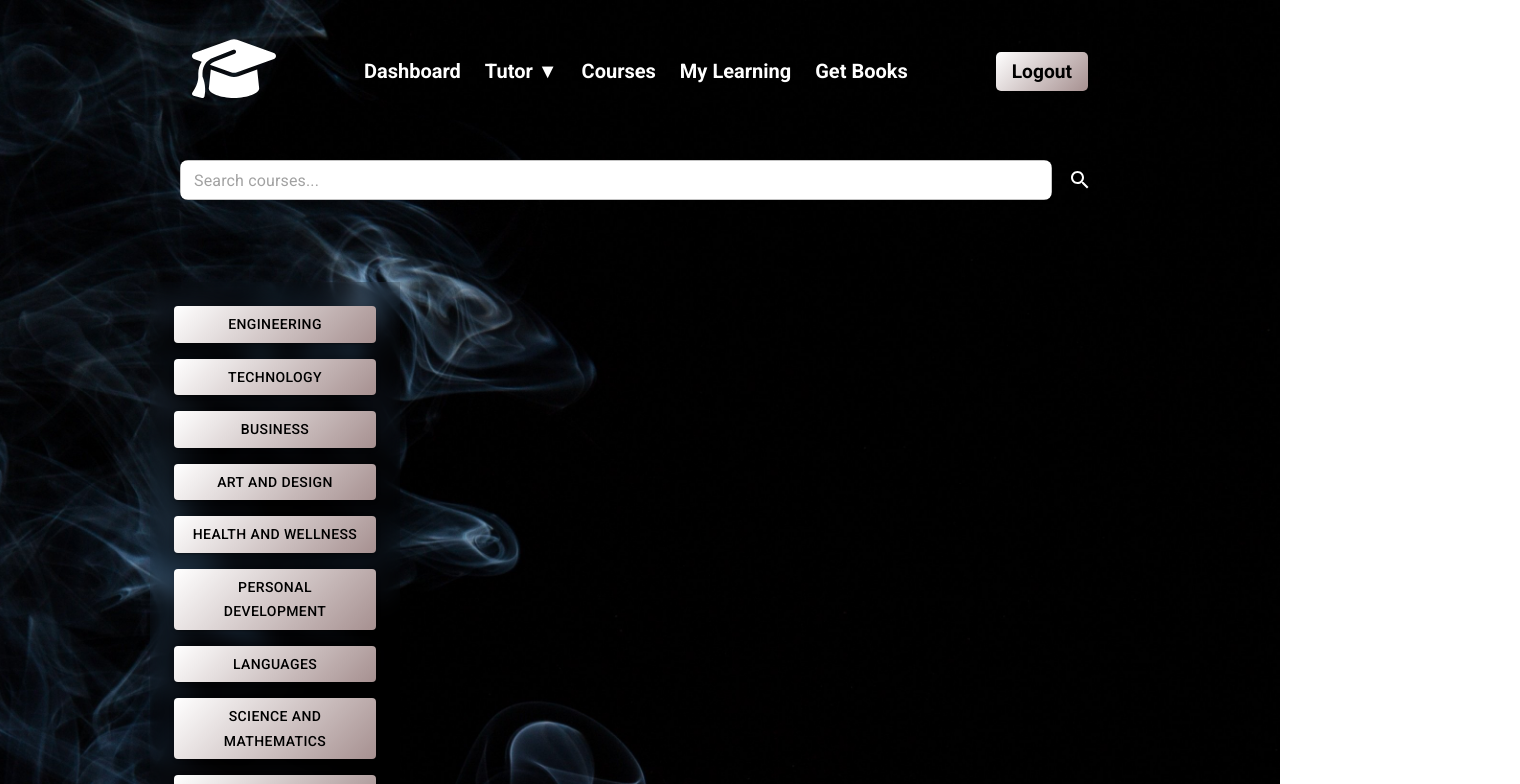
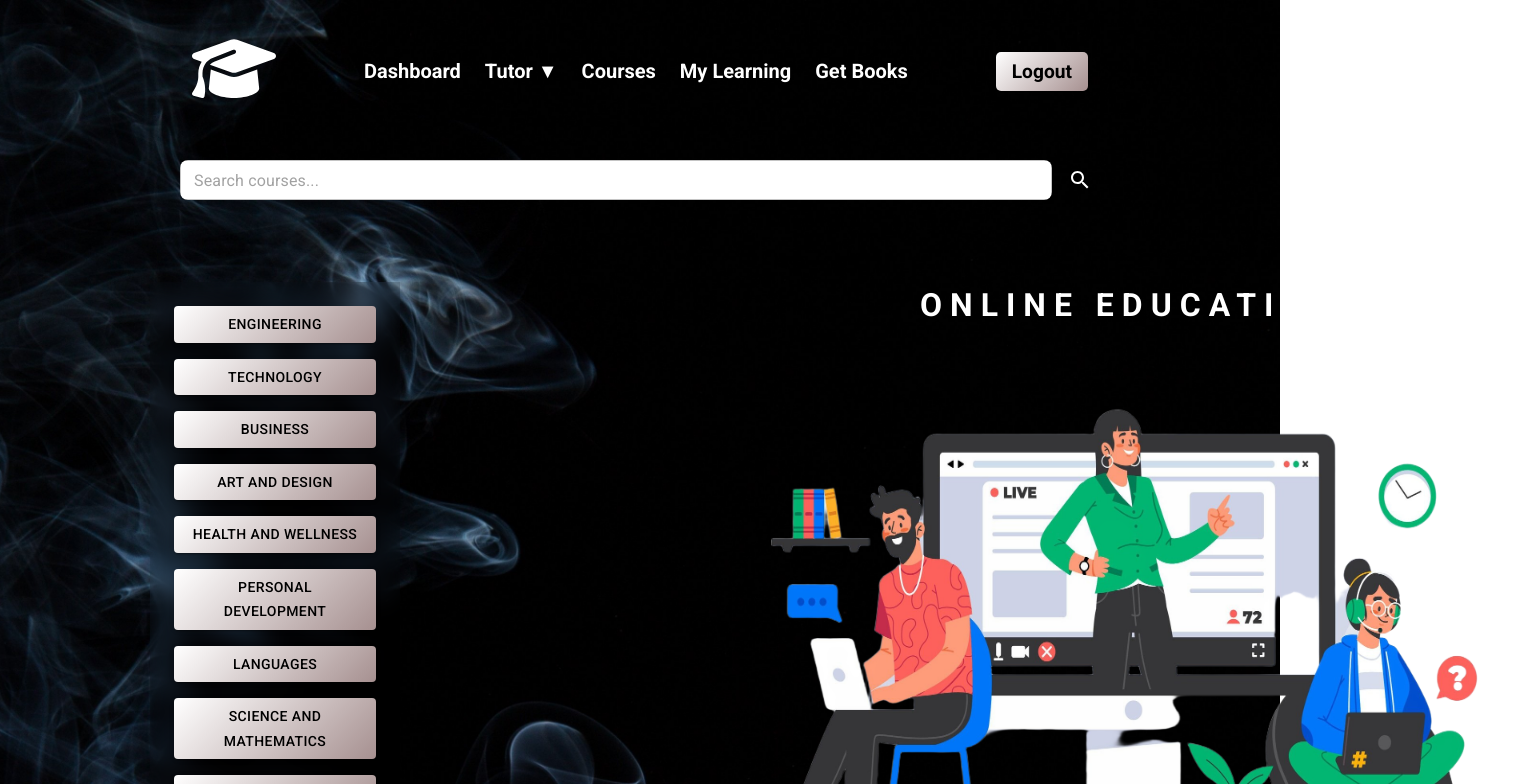
Before and after one commit to AbdurrahmanDevGithub/learning-platform, a React (Vite) app in the folder frontend/: page /allcourses in a window 1280 px wide. Shown: the top 784 px of the page, 1520 px wide, since content can reach past the window. Built offline with nearby package versions, Linux system fonts and the light colour scheme; sample sign-in values are in the browser's storage.

Commit message:
solve some problems and improve some UIUX

```diff
--- a/frontend/src/pages/CourseUpdatePage.jsx
+++ b/frontend/src/pages/CourseUpdatePage.jsx
@@ -426,7 +426,7 @@ const Container = styled.div`
   gap: 10rem;
 
   img {
-  width: 650px;
+  width: 550px;
   height: auto;
   border-radius: 1rem;
   box-shadow: 0 4px 8px rgba(0,0,0,0.7);
--- a/frontend/src/pages/Courses.jsx
+++ b/frontend/src/pages/Courses.jsx
@@ -9,12 +9,15 @@ import { motion } from "framer-motion";
 import { TextField, Box, Typography, Button, List, ListItem, Card, CardContent, CardMedia, Grid, CircularProgress, IconButton } from "@mui/material";
 import { useNavigate } from "react-router-dom";
 import Footer from "../components/Footer";
+import setTheImage from '../assets/online-tutorials-concept-b.png'
 
 const Courses = () => {
   const [courses, setCourses] = useState([]);
   const [loading, setLoading] = useState(false);
   const [searchQuery, setSearchQuery] = useState('');
-  const navigate = useNavigate()
+  const [selectedCategory, setSelectedCategory] = useState('');
+  const [imageVisible, setImageVisible] = useState(true);
+  const navigate = useNavigate();
 
   const categories = [
     "Engineering",
@@ -40,13 +43,14 @@ const Courses = () => {
   ];
 
   const handleClickedCourse = async (category) => {
+    setSelectedCategory(category);
+    setImageVisible(false);
     setLoading(true);
     try {
       const response = await axios.get(`${host}/api/course/fetchallcourses/${category}`);
       if (response.data && response.data.length > 0) {
         setCourses(response.data);
         console.log(response.data);
-
       } else {
         toast.error(`Sorry! currently no courses available in ${category} category.`);
       }
@@ -108,15 +112,13 @@ const Courses = () => {
     }
   };
 
-
   const handleViewCourseDetails = async (course_id) => {
     try {
-      navigate(`/viewcoursedetails/${course_id}`)
+      navigate(`/viewcoursedetails/${course_id}`);
     } catch (error) {
       console.log(error);
     }
-  }
-
+  };
 
   return (
     <>
@@ -156,7 +158,7 @@ const Courses = () => {
         <Box sx={{
           display: "flex",
           marginTop: "16px",
-          padding: "30px  150px"
+          padding: "30px 150px"
         }}>
           {/* Categories Sidebar */}
           <motion.div
@@ -217,9 +219,36 @@ const Courses = () => {
             </Box>
           </motion.div>
 
+          {/* Category Image Display */}
+          <div className="flex items-center justify-center relative" style={{ width: '800px', height: '600px', marginLeft: "320px", marginTop: "-30px" }}>
+            {imageVisible ? (
+              <>
+                <h1 style={{
+                  color: "white",
+                  marginLeft: "200px",
+                  whiteSpace: "nowrap",
+                  letterSpacing: "0.5rem",
+                  marginTop: "50px",
+                }}>
+                  ONLINE EDUCATION
+                </h1>
+                <img
+                  src={selectedCategory ? `http://localhost:3001/images/${selectedCategory}.jpg` : setTheImage}
+                  alt="Category"
+                  style={{
+                    width: '100%',
+                    height: '100%',
+                  }}
+                />
+              </>
+            ) : null}
+          </div>
+
+
+
+
           {/* Courses Grid */}
-
-          <Box sx={{ flexGrow: 1, padding: 2 }}>
+          <Box sx={{ flexGrow: 1, padding: 2, marginLeft: '-450px' }}> {/* Add marginLeft here */}
             <motion.div
               initial={{ x: -250 }}
               animate={{ x: 0 }}
@@ -237,7 +266,7 @@ const Courses = () => {
               ) : (
                 <Grid container spacing={3}>
                   {courses.map((course) => (
-                    <Grid item xs={10} sm={6} md={3} key={course._id}>
+                    <Grid item xs={12} sm={6} md={4} key={course._id}>
                       <Card
                         sx={{
                           maxWidth: 400,
@@ -313,9 +342,8 @@ const Courses = () => {
                             }}
                             onClick={() => handleViewCourseDetails(course._id)}
                           >
-                            View Details
+                            View Course
                           </Button>
-
                         </CardContent>
                       </Card>
                     </Grid>
@@ -326,14 +354,12 @@ const Courses = () => {
           </Box>
 
         </Box>
-
-        <ToastContainer />
         <Footer />
       </div>
+      <ToastContainer />
 
     </>
   );
-
 };
 
 export default Courses;
```
Also changed, not shown: frontend/src/assets/online-tutorials-concept-b.png (added), 1 other file (tests, documents, lock files or other folders).
